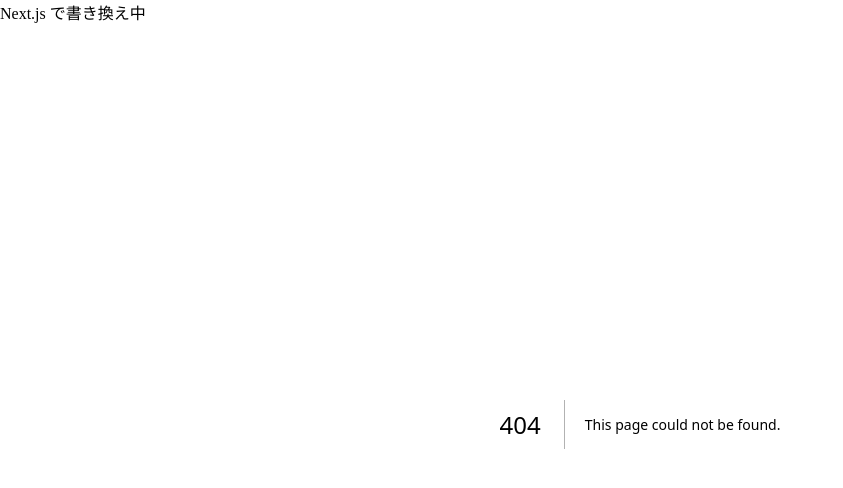
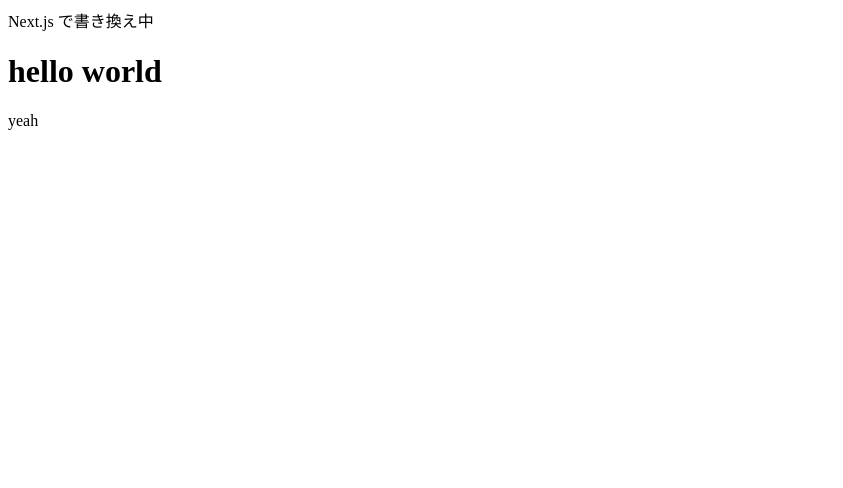
Before and after one commit to sadnessOjisan/genshin-todo-list, a Next.js app: page /1 in a window 1280 px wide. Before the commit this address had no page. Shown: the top 488 px of the page, without its empty margins (0-843 px from the left). Built offline with nearby package versions, Linux system fonts and the light colour scheme.

Commit message:
chore: apply ssg with app dir

```diff
--- a/next.config.js
+++ b/next.config.js
@@ -3,4 +3,5 @@ module.exports = {
   experimental: {
     appDir: true,
   },
+  output: "export",
 };
--- a/package.json
+++ b/package.json
@@ -16,6 +16,7 @@
     "husky": "^8.0.3"
   },
   "dependencies": {
+    "firebase": "^9.19.1",
     "next": "^13.3.0",
     "react": "^18.2.0",
     "react-dom": "^18.2.0"
--- /dev/null
+++ b/src/app/[lang]/page.tsx
@@ -0,0 +1,12 @@
+import { FC } from "react";
+
+const Page: FC = () => {
+  return (
+    <div>
+      <h1>hello world</h1>
+      <div>yeah</div>
+    </div>
+  );
+};
+
+export default Page;
```
Also changed, not shown: firebase.json, 2 other files (tests, documents, lock files or other folders).
